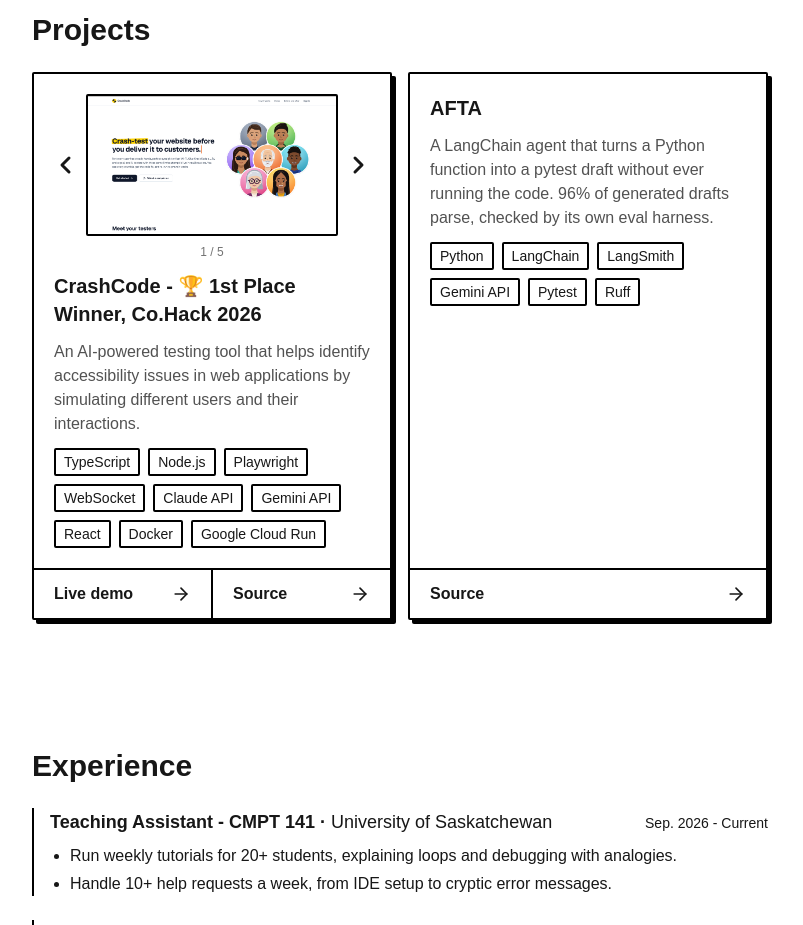
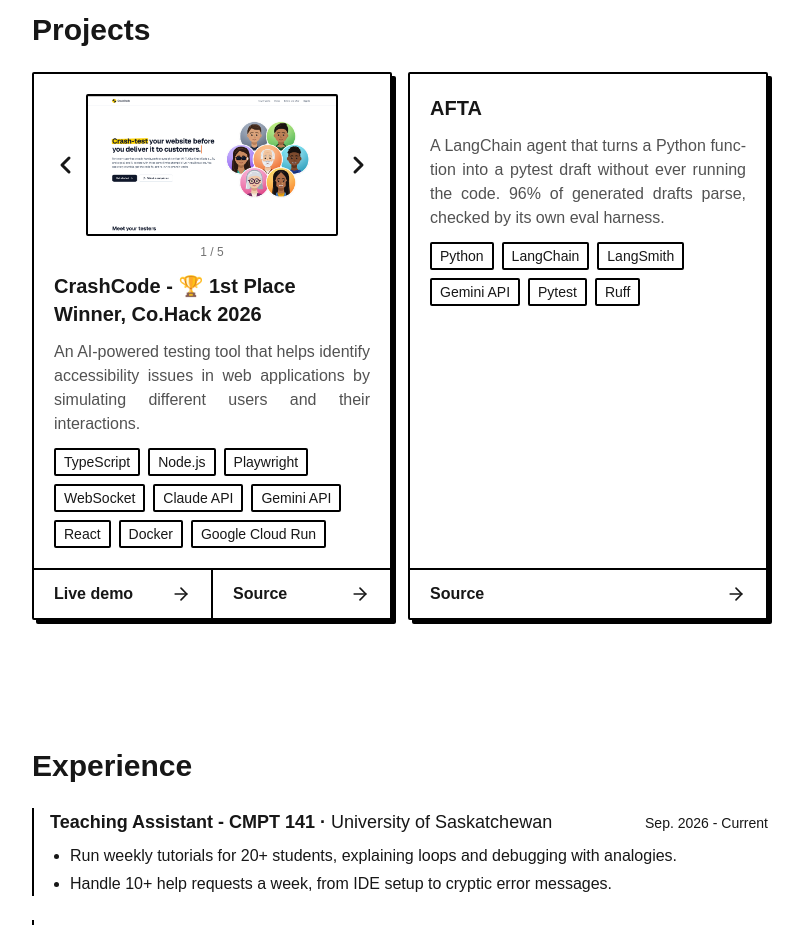
Before and after one commit to nhatle16/portfolio, a Next.js app: page / in a window 1280 px wide. Shown: the part 780-1705 px from the top of the page, without its empty margins (240-1043 px from the left). Built offline with nearby package versions, Linux system fonts and the light colour scheme.

Commit message:
style: justify project descriptions

```diff
--- a/src/components/ProjectCard.tsx
+++ b/src/components/ProjectCard.tsx
@@ -24,7 +24,8 @@ export function ProjectCard({ project }: { project: Project }) {
           <ScreenshotStrip name={project.name} images={project.images} />
         )}
         <h3 className="text-xl font-bold">{project.name}</h3>
-        <p className="text-neutral-600 dark:text-neutral-400">{project.description}</p>
+        {/* hyphens-auto splits long words so justified lines don't get wide gaps */}
+        <p className="text-justify hyphens-auto text-neutral-600 dark:text-neutral-400">{project.description}</p>
         <ul className="flex flex-wrap gap-2 text-sm font-medium">
           {project.tech.map((t) => (
             <li key={t} className="rounded-xs border-2 border-border px-2 py-0.5">{t}</li>
```
